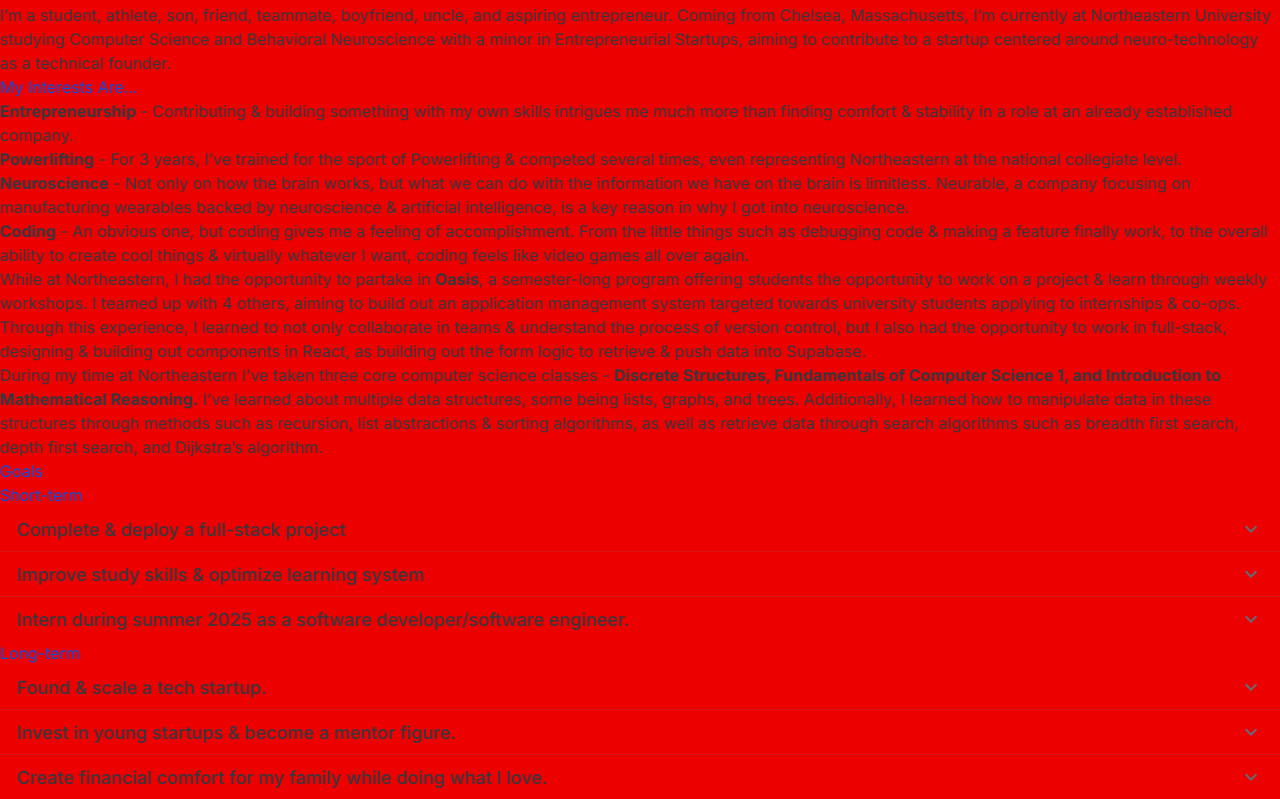
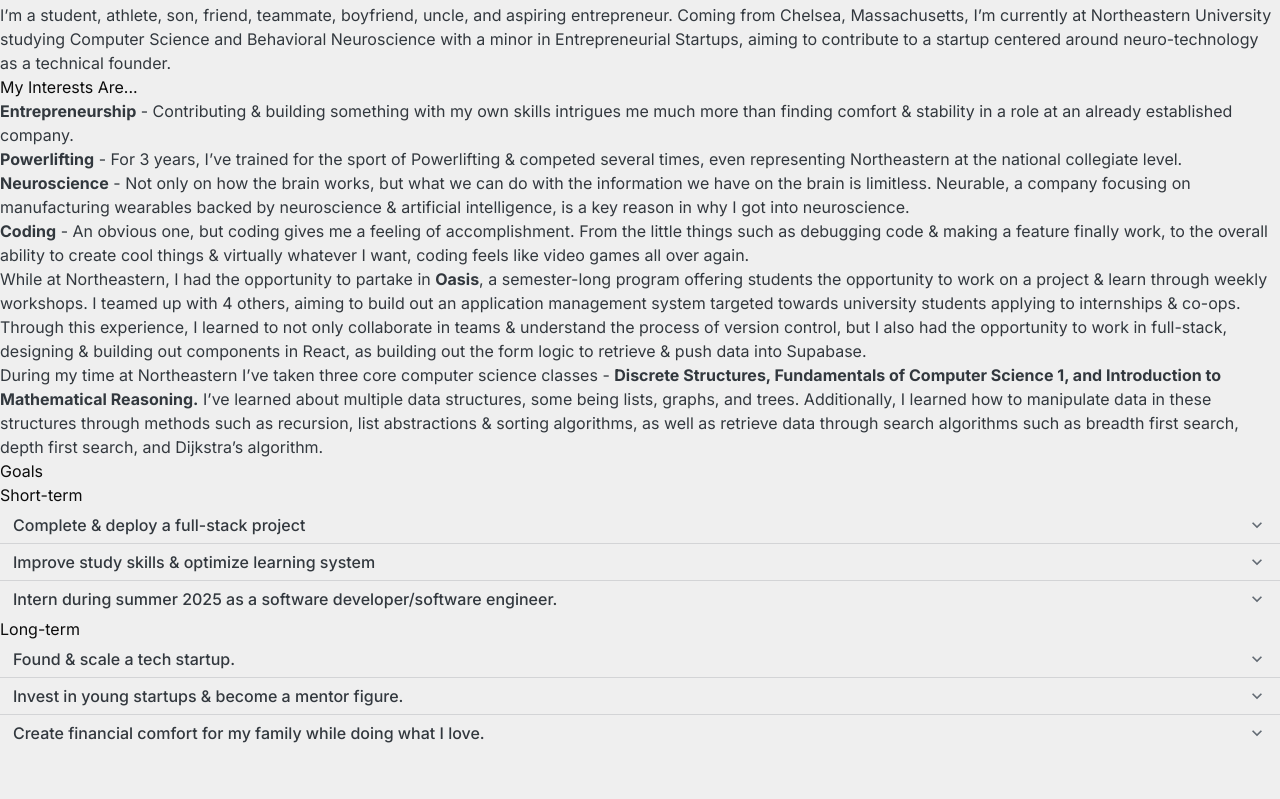
Before and after one commit to chrrstiang/personal-site, a Next.js app in the folder personal-site/: page /about in a window 1280 px wide. Shown: the part 371-1170 px from the top of the page. After the commit the page ends 1122 px from the top, so only its background shows below. Built offline with nearby package versions, Linux system fonts and the light colour scheme; a web font is replaced by a local one.

Commit message:
dark mode paused
i set the theme to be the same regardless of the system preferences. later on ill implement dark mode

```diff
--- a/personal-site/src/app/about/page.jsx
+++ b/personal-site/src/app/about/page.jsx
@@ -53,41 +53,41 @@ useEffect(() => {
         <div className="flex flex-col justify-center items-center p-2">
         <AboutHeader imageUrl={imageUrl} role={role} />
         <div className="flex flex-col justify-center mb-20 items-center m-5 sm:m-0 sm:mb-10 gap-10 lg:max-w-screen-lg">
-        <Typography className="sm:w-10/12">I’m a student, athlete, son, friend, teammate, boyfriend, uncle, and aspiring entrepreneur.
+        <Typography className="text-md sm:w-10/12">I’m a student, athlete, son, friend, teammate, boyfriend, uncle, and aspiring entrepreneur.
             Coming from Chelsea, Massachusetts, I’m currently at Northeastern University studying Computer Science and Behavioral Neuroscience with a minor
             in Entrepreneurial Startups, aiming to contribute to a startup centered around neuro-technology as a technical founder.</Typography>
             <h2 className="aqva sm:w-10/12 text-3xl">My Interests Are...</h2>
         <ul className="sm:w-10/12">
             <li className="mt-2">
-                <Typography><strong>Entrepreneurship</strong> - Contributing & building something with my own skills intrigues me much more than
+                <Typography className="text-md"><strong>Entrepreneurship</strong> - Contributing & building something with my own skills intrigues me much more than
                 finding comfort & stability in a role at an already established company.
                 </Typography>
             </li>
             <li className="mt-2">
-                <Typography><strong>Powerlifting</strong> - For 3 years, I’ve trained for the sport of Powerlifting
+                <Typography className="text-md"><strong>Powerlifting</strong> - For 3 years, I’ve trained for the sport of Powerlifting
                 & competed several times, even representing Northeastern at the national collegiate level.
                 </Typography>
             </li>
             <li className="mt-2">
-                <Typography><strong>Neuroscience</strong> - Not only on how the brain works, but what we can do with the information we have on the brain is limitless.
+                <Typography className="text-md"><strong>Neuroscience</strong> - Not only on how the brain works, but what we can do with the information we have on the brain is limitless.
                 Neurable, a company focusing on manufacturing wearables backed by neuroscience & artificial intelligence,
                 is a key reason in why I got into neuroscience.
                 </Typography>
             </li>
             <li className="mt-2">
-                <Typography><strong>Coding</strong> - An obvious one, but coding gives me a feeling of accomplishment. From the little things such as debugging code
+                <Typography className="text-md"><strong>Coding</strong> - An obvious one, but coding gives me a feeling of accomplishment. From the little things such as debugging code
                 & making a feature finally work, to the overall ability to create cool things & virtually whatever I want,
                 coding feels like video games all over again.
                 </Typography>
             </li>
         </ul>
-        <Typography className="sm:w-10/12">While at Northeastern, I had the opportunity to partake in <strong>Oasis</strong>, a semester-long
+        <Typography className="text-md sm:w-10/12">While at Northeastern, I had the opportunity to partake in <strong>Oasis</strong>, a semester-long
             program offering students the opportunity to work on a project & learn through weekly workshops.
             I teamed up with 4 others, aiming to build out an application management system targeted towards university students
             applying to internships & co-ops. Through this experience, I learned to not only collaborate in teams & understand the
             process of version control, but I also had the opportunity to work in full-stack, designing & building out components in
             React, as building out the form logic to retrieve & push data into Supabase.</Typography>
-        <Typography className="sm:w-10/12">During my time at Northeastern I’ve taken three core computer science classes -  <strong>
+        <Typography className="text-md sm:w-10/12">During my time at Northeastern I’ve taken three core computer science classes -  <strong>
             Discrete Structures, Fundamentals of Computer Science 1, and Introduction to Mathematical Reasoning.
             </strong> I’ve learned about multiple data structures, some being lists, graphs, and trees. Additionally,
             I learned how to manipulate data in these structures through methods such as recursion, list abstractions & sorting algorithms, as well as
@@ -119,7 +119,7 @@ function ShortGoals() {
     return(
         <AccordionGroup
             className="w-full sm:w-10/12"
-            size="lg">
+            size="md">
                 <Accordion>
                     <AccordionSummary>Complete & deploy a full-stack project</AccordionSummary>
                         <AccordionDetails>
@@ -157,7 +157,7 @@ function LongGoals() {
     return(
         <AccordionGroup
             className="w-full sm:w-10/12"
-            size="lg">
+            size="md">
                 <Accordion>
                     <AccordionSummary>Found & scale a tech startup.</AccordionSummary>
                         <AccordionDetails>
--- a/personal-site/src/app/globals.css
+++ b/personal-site/src/app/globals.css
@@ -3,14 +3,14 @@
 @tailwind utilities;
 
 :root {
-  --background: #ed0000;
-  --foreground: #0750e3;
+  --background: #efefef;
+  --foreground: #0c0c0c;
 }
 
 @media (prefers-color-scheme: dark) {
   :root {
-    --background: #d41717;
-    --foreground: #115eca;
+    --background: #efefef;
+    --foreground: #0c0c0c;
   }
 }
 
--- a/personal-site/src/app/projects/page.tsx
+++ b/personal-site/src/app/projects/page.tsx
@@ -32,7 +32,7 @@ function Project({projectTitle, projectDescription, projectImage}: ProjectProps)
             <Image src={projectImage} alt="Project Image" width="375" height="400" />
             <div className="flex flex-col md:w-1/2 items-center md:items-start m-5 gap-5">
                 <h2 className="text-3xl sm:text-4xl aqva">{projectTitle}</h2>
-                <Typography className="text-2xl w-10/12">{projectDescription}</Typography>
+                <Typography className="text-xl w-10/12">{projectDescription}</Typography>
                 <button className="text-xl text-zinc-50 bg-blue-700 rounded-md w-8/12 p-1 hover:bg-blue-400">Read more here</button>
                 </div>
             </div>
```
